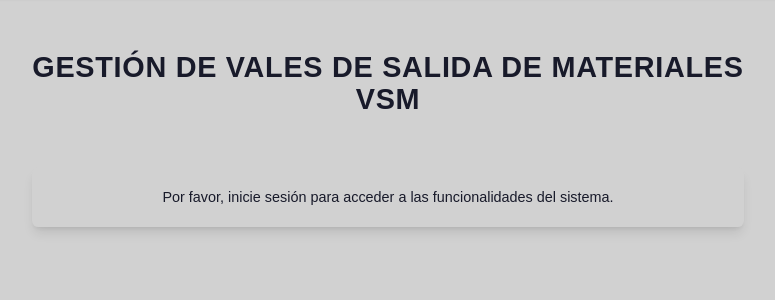
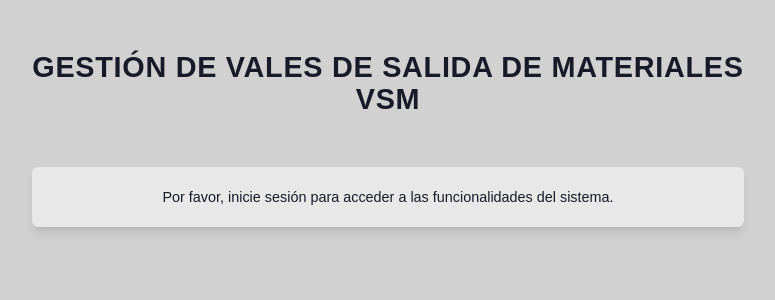
Before and after one commit to rio1920/vsm_frigo, a Django app: page / in a window 1280 px wide. Shown: the part 51-351 px from the top of the page, without its empty margins (252-1027 px from the left). Run offline with Django 5.2, Linux system fonts and the light colour scheme; style sheets or scripts are compiled from the project's sources; some libraries are stand-ins or nearby versions.

Commit message:
arreglo navbar2

```diff
--- a/vsm_app/templates/home.html
+++ b/vsm_app/templates/home.html
@@ -45,7 +45,7 @@
 
       </div>
       {% else %}
-      <div class="card bg-base-300 p-6 align-center mt-16 shadow-lg">
+      <div class="card bg-base-200 p-6 align-center mt-16 shadow-lg">
         <p class="text-center text-lg">Por favor, inicie sesión para acceder a las funcionalidades del sistema.</p>
       </div>
       {% endif %}
--- a/vsm_app/templates/navbar.html
+++ b/vsm_app/templates/navbar.html
@@ -59,7 +59,7 @@
                     <path stroke-linecap="round" stroke-linejoin="round" stroke-width="2" d="M16 7a4 4 0 11-8 0 4 4 0 018 0zM12 14a7 7 0 00-7 7h14a7 7 0 00-7-7z" />
                 </svg>
             </div>
-            <ul tabindex="0" class="dropdown-content menu bg-base-200 rounded-box w-72 shadow-sm z-[1] mt-4">
+            <ul tabindex="0" class="dropdown-content menu bg-base-200 rounded-box w-72 shadow-sm z-[1] mt-4" style="left: auto !important; right: 0 !important;">
                 {% if username %}
                 <li><span class="text-primary text-sm font-semibold">👤 {{ username }}</span></li>
                 <li><a href="{% url 'keycloak_logout' %}" class="text-error">Cerrar sesión</a></li>
```
Also changed, not shown: 1 other file.
